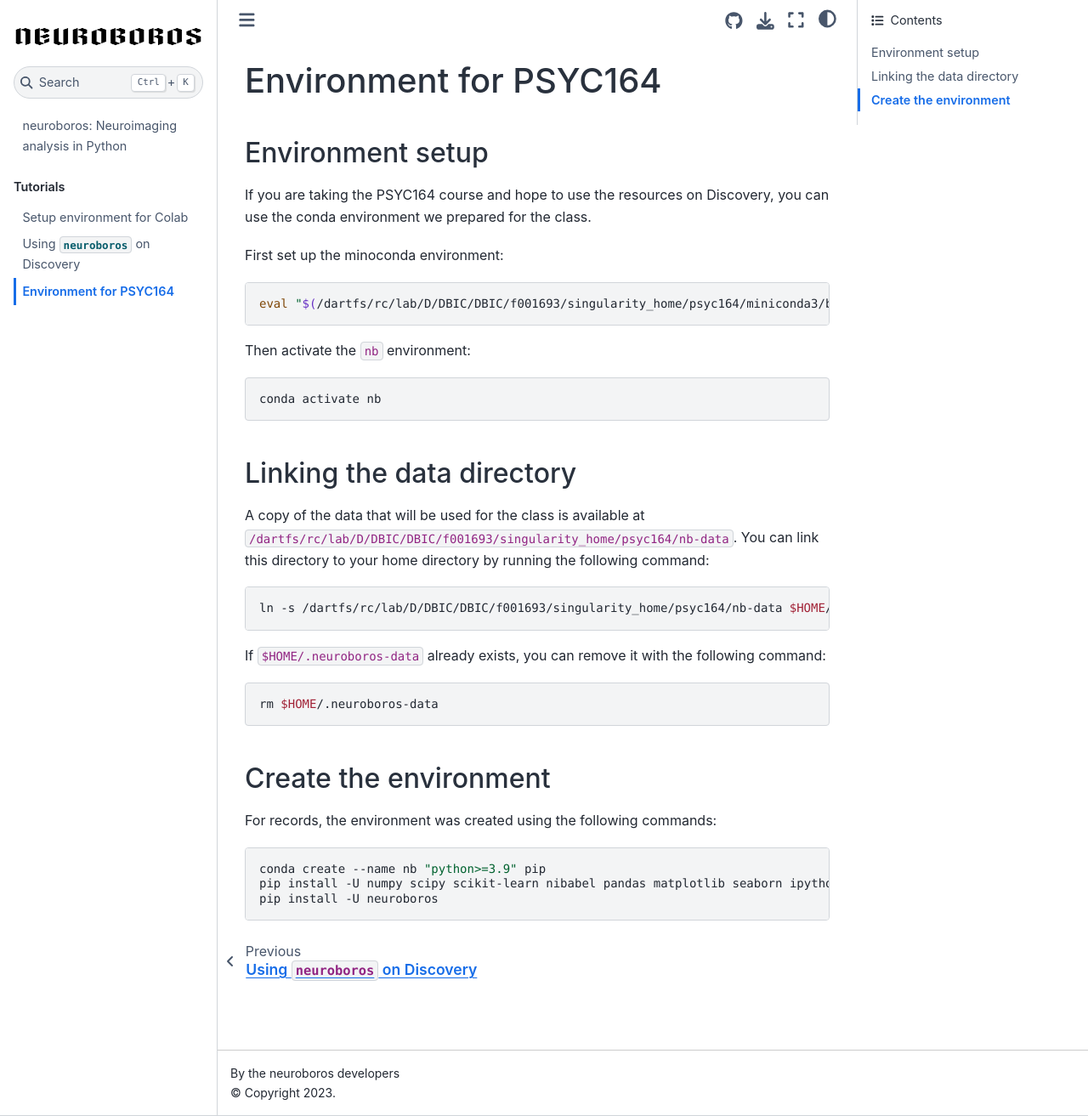
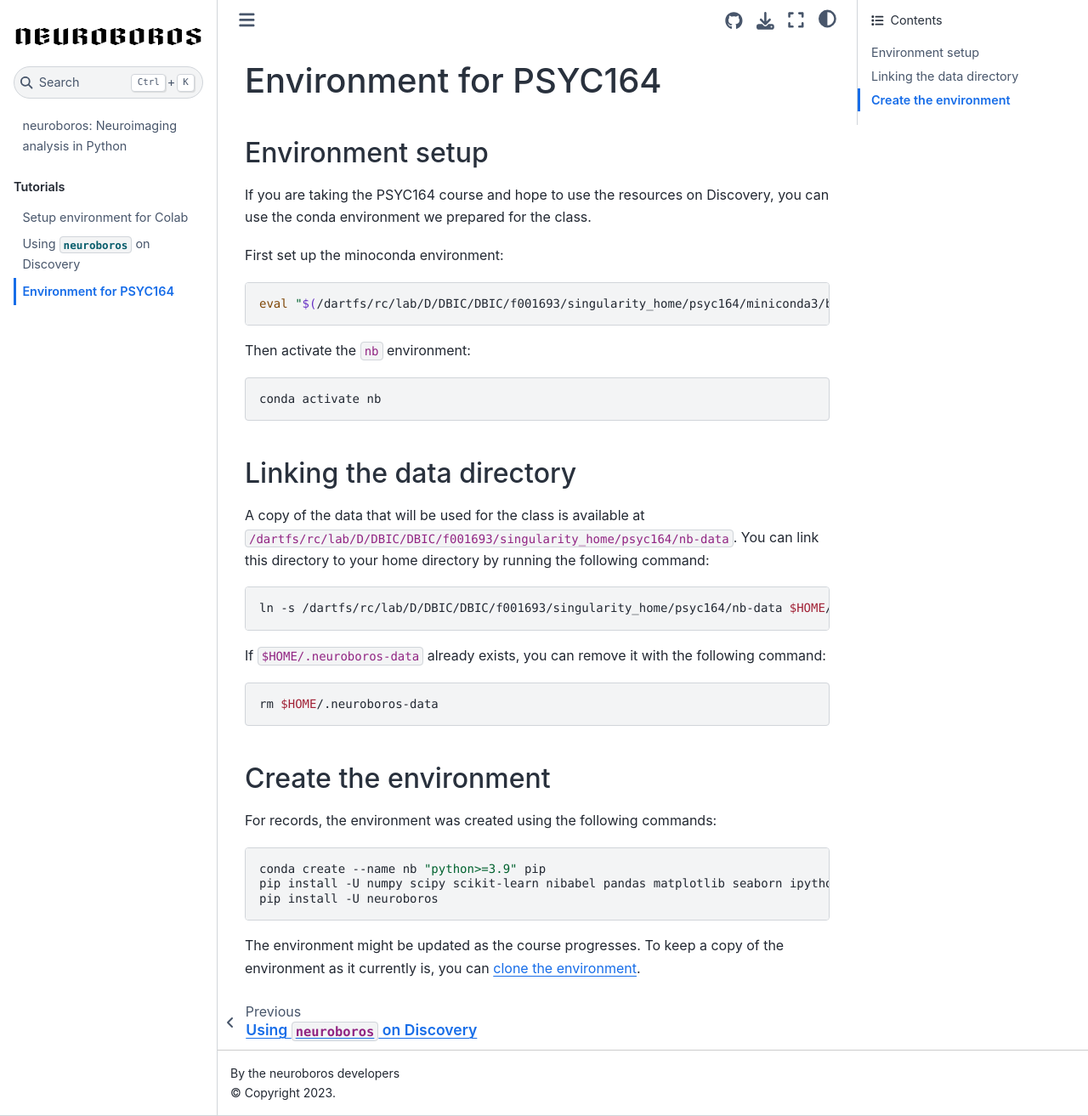
Before and after one commit to neuroboros/neuroboros.github.io, a Jupyter Book: the page built from tutorials/psyc164.md, in a window 1280 px wide and 1313 px high. Shown: the whole window at 85% size. Built offline with Jupyter Book 1.0.4 settings and Sphinx 7.4.7 and the Sphinx Book theme 1.1.4, drawn with Linux system fonts in a browser that asks for light colours; pages that are not in the unit, such as notebooks, are missing from menus.

Commit message:
Minor fixes and improvements.

````diff
--- a/tutorials/psyc164.md
+++ b/tutorials/psyc164.md
@@ -37,3 +37,7 @@ conda create --name nb "python>=3.9" pip
 pip install -U numpy scipy scikit-learn nibabel pandas matplotlib seaborn ipython jupyter jupyterlab nipy hyperalignment
 pip install -U neuroboros
 ```
+
+The environment might be updated as the course progresses.
+To keep a copy of the environment as it currently is, you can [clone the environment](https://conda.io/projects/conda/en/latest/user-guide/tasks/manage-environments.html#cloning-an-environment
+).
````
Also changed, not shown: 1 other file.
